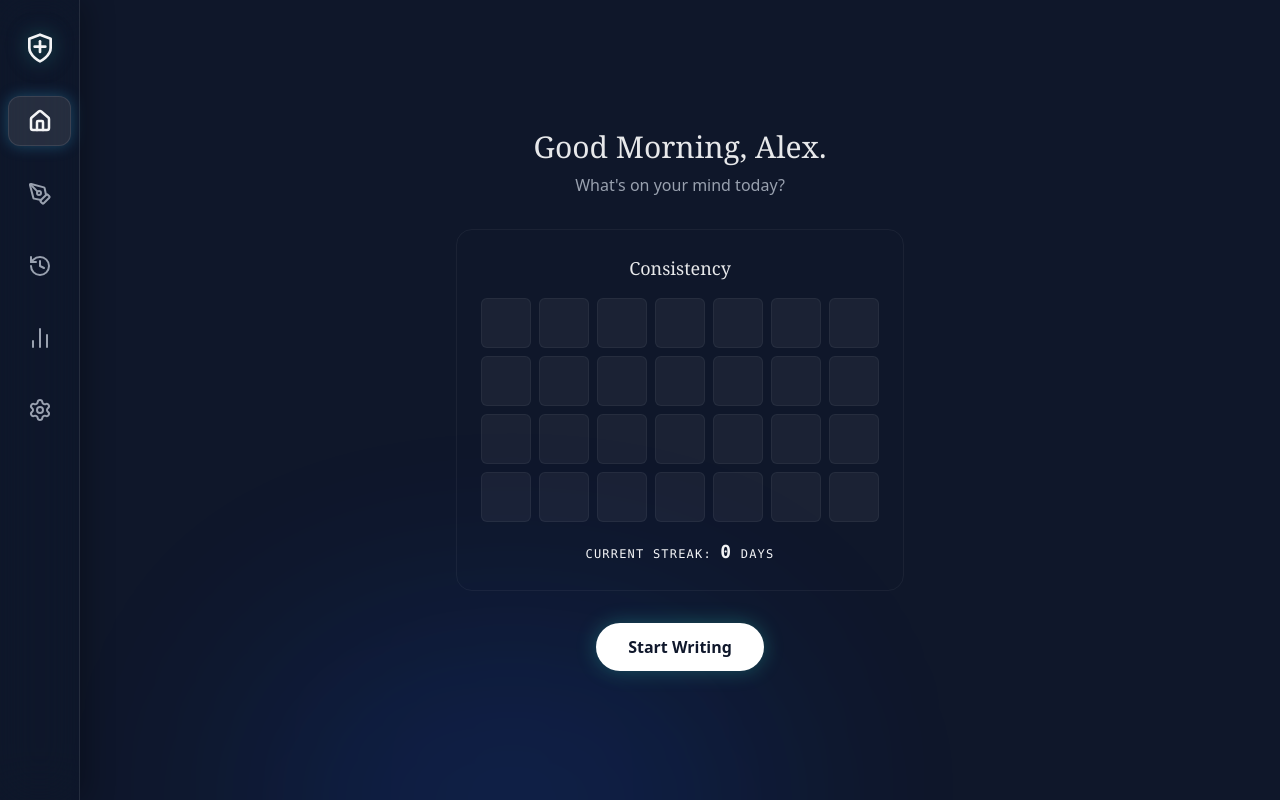
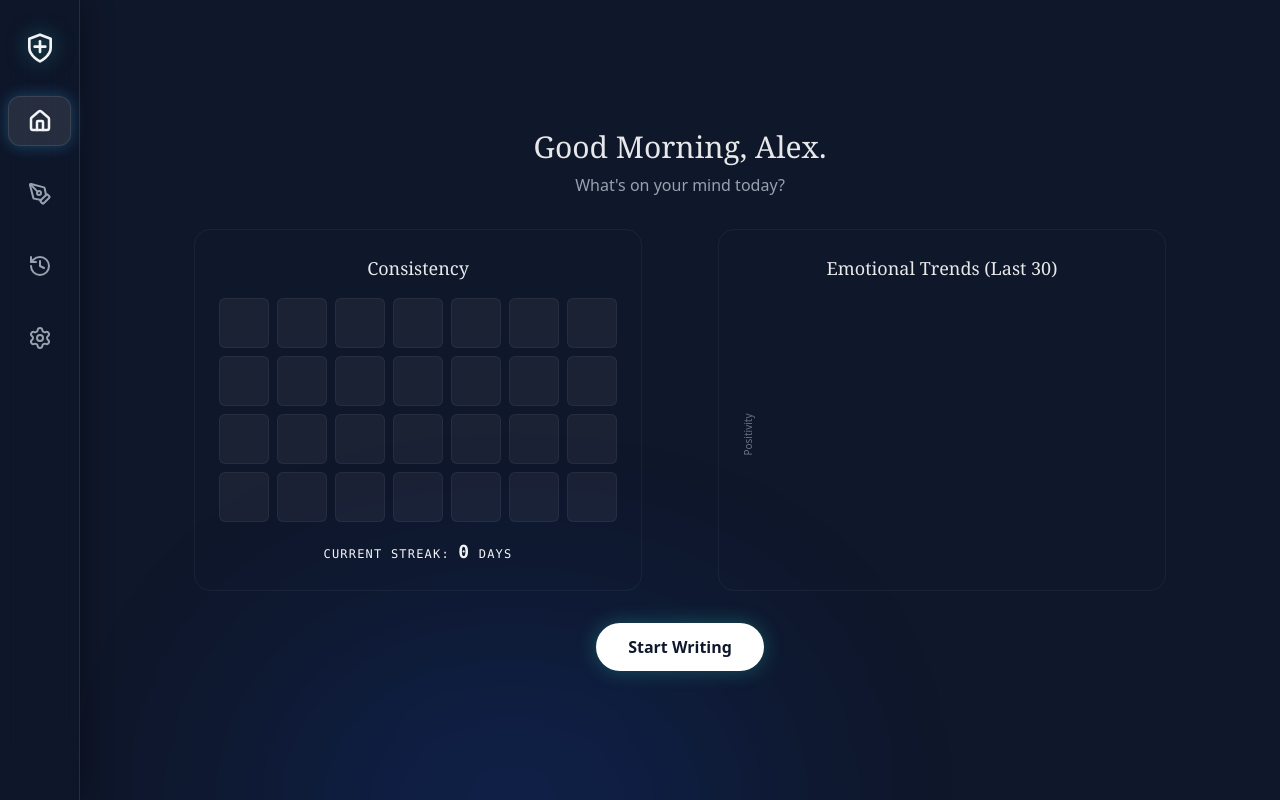
Before and after one commit to dvarava/sanctum-journal, a React (Vite) app in the folder frontend/: page / in a window 1280 px wide. Both pictures are taken after a click on the button "Home". Built offline with nearby package versions, Linux system fonts and the light colour scheme.

Commit message:
feat: Add MoodLineChart component to the home view, replacing the old TrendsChart and removing its dedicated navigation link.

```diff
--- a/frontend/src/App.tsx
+++ b/frontend/src/App.tsx
@@ -5,8 +5,8 @@ import { Layout } from "./components/Layout";
 import { Editor } from "./components/Editor";
 import { AIPanel } from "./components/AIPanel";
 import { HistoryList } from "./components/HistoryList";
-import { TrendsChart } from "./components/TrendsChart";
 import { Heatmap } from "./components/Heatmap";
+import { MoodLineChart } from "./components/MoodLineChart";
 
 interface AnalysisResult {
   emotions: string[];
@@ -146,13 +146,7 @@ function App() {
         );
       case "history":
         return <HistoryList entries={history} onSelectEntry={handleSelectEntry} />;
-      case "trends":
-        return (
-          <div className="p-8 max-w-4xl mx-auto">
-            <h2 className="text-2xl font-serif text-white/90 mb-6">Emotional Trends</h2>
-            <TrendsChart entries={history} />
-          </div>
-        );
+
       case "home":
         return (
           <div className="flex flex-col items-center justify-center h-full gap-8 p-8 animate-in fade-in duration-700">
@@ -161,7 +155,14 @@ function App() {
               <p className="text-gray-400 font-light">What's on your mind today?</p>
             </div>
 
-            <Heatmap entries={history} />
+            <div className="flex flex-wrap items-stretch justify-center gap-6 w-full max-w-5xl">
+              <div className="flex-1 min-w-[300px]">
+                <Heatmap entries={history} />
+              </div>
+              <div className="flex-1 min-w-[300px]">
+                <MoodLineChart entries={history} />
+              </div>
+            </div>
 
             <button
               onClick={() => setActiveView("write")}
--- a/frontend/src/components/Layout.tsx
+++ b/frontend/src/components/Layout.tsx
@@ -1,5 +1,5 @@
 import { ReactNode } from 'react';
-import { Home, PenTool, History as HistoryIcon, Settings, BarChart2 } from 'lucide-react';
+import { Home, PenTool, History as HistoryIcon, Settings } from 'lucide-react';
 
 interface LayoutProps {
     children: ReactNode;
@@ -13,7 +13,6 @@ export function Layout({ children, activeView, onNavigate, rightPanel }: LayoutP
         { id: 'home', icon: Home, label: 'Home' },
         { id: 'write', icon: PenTool, label: 'Write' },
         { id: 'history', icon: HistoryIcon, label: 'History' },
-        { id: 'trends', icon: BarChart2, label: 'Trends' },
         { id: 'settings', icon: Settings, label: 'Settings' },
     ];
 
--- /dev/null
+++ b/frontend/src/components/MoodLineChart.tsx
@@ -0,0 +1,83 @@
+import { LineChart, Line, XAxis, YAxis, Tooltip, ResponsiveContainer } from 'recharts';
+import { main } from "../../wailsjs/go/models";
+
+interface MoodLineChartProps {
+    entries: main.Entry[];
+}
+
+export function MoodLineChart({ entries }: MoodLineChartProps) {
+    // Helper to map emotion tags to an approximate "Valence/Energy" score (1-10)
+    // This is a prototype heuristic.
+    const getMoodScore = (emotions: string[]): number | null => {
+        if (!emotions || emotions.length === 0) return null;
+
+        const map: Record<string, number> = {
+            "Joy": 9, "Happy": 8, "Excited": 8, "Hopeful": 8, "Proud": 8,
+            "Calm": 6, "Peaceful": 6, "Relieved": 6, "Gratitude": 7,
+            "Neutral": 5, "Bored": 5, "Tired": 4,
+            "Sad": 3, "Lonely": 3, "Disappointed": 3,
+            "Anxious": 2, "Fear": 2, "Nervous": 2,
+            "Angry": 1, "Frustrated": 2, "Overwhelmed": 2
+        };
+
+        let sum = 0;
+        let count = 0;
+        for (const e of emotions) {
+            const key = e.trim();
+            let val = map[key] || map[Object.keys(map).find(k => k.toLowerCase() === key.toLowerCase()) || ""] || 5;
+            if (val) {
+                sum += val;
+                count++;
+            }
+        }
+        return count > 0 ? sum / count : 5;
+    };
+
+    const data = [...entries]
+        .slice(0, 30)
+        .reverse()
+        .map(entry => ({
+            id: entry.id,
+            date: new Date(entry.created_at).toLocaleDateString(undefined, { month: '2-digit', day: '2-digit' }),
+            score: getMoodScore(entry.emotions)
+        }));
+
+    return (
+        <div className="bg-surface/30 rounded-2xl border border-white/5 p-6 animate-in fade-in duration-700 w-full max-w-md mx-auto flex flex-col h-full cursor-default select-none outline-none ring-0">
+            <h3 className="text-lg font-serif text-white/90 mb-4 text-center">Emotional Trends (Last 30)</h3>
+
+            <div className="flex-1 w-full min-h-[160px]">
+                <ResponsiveContainer width="100%" height="100%">
+                    <LineChart data={data} margin={{ top: 5, right: 5, left: 0, bottom: 0 }}>
+                        <XAxis
+                            dataKey="date"
+                            hide
+                        />
+                        <YAxis
+                            domain={[0, 10]}
+                            width={30}
+                            tick={false}
+                            axisLine={false}
+                            label={{ value: 'Positivity', angle: -90, position: 'insideLeft', style: { fill: '#6b7280', fontSize: 10, textAnchor: 'middle' } }}
+                        />
+                        <Tooltip
+                            contentStyle={{ backgroundColor: '#1e293b', borderColor: 'rgba(255,255,255,0.1)', color: '#f3f4f6' }}
+                            itemStyle={{ color: '#2dd4bf' }}
+                            formatter={(value: any) => [value?.toFixed(1) || "0.0", "Mood Score"]}
+                        />
+                        <Line
+                            type="monotone"
+                            dataKey="score"
+                            stroke="#2dd4bf"
+                            strokeWidth={3}
+                            connectNulls={true}
+                            isAnimationActive={false}
+                            dot={{ fill: '#0f172a', stroke: '#2dd4bf', strokeWidth: 2, r: 4 }}
+                            activeDot={{ r: 6, fill: '#2dd4bf' }}
+                        />
+                    </LineChart>
+                </ResponsiveContainer>
+            </div>
+        </div>
+    );
+}
```
